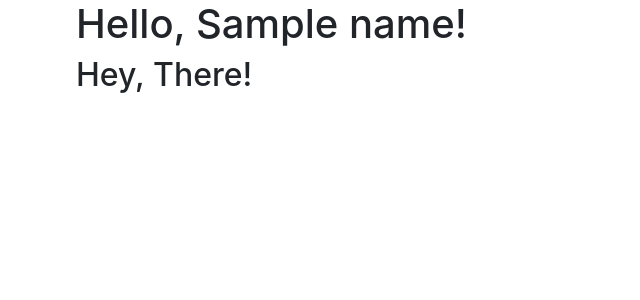
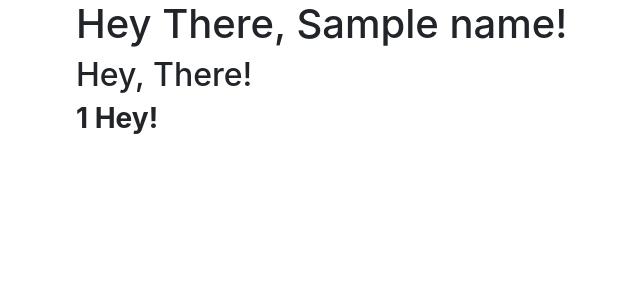
Before and after one commit to JogeshGhadai/DjangoProjects, a Django app: template sampleproject/hello_world/templates/hello_world.html in a window 1280 px wide. Shown: the part 56-356 px from the top of the page, without its empty margins (9-649 px from the left). Run offline with Django 3.2, Linux system fonts and the light colour scheme; the template is opened without the code that fills it: most values are stand-ins (such as "Sample title", 1, 10 or a date in 2020); some libraries are stand-ins or nearby versions.

Commit message:
Trying random things in templates

```diff
--- a/sampleproject/hello_world/templates/hello_world.html
+++ b/sampleproject/hello_world/templates/hello_world.html
@@ -1,6 +1,15 @@
 {% extends "base.html"  %}
 
 {% block page_content  %}
-<h1>Hello, {{name}}!</h1>
-<h2>Hey, There!</h2>
+	{% if chk == 'j' %}
+		<h1>Hello, {{name}}!</h1>
+	{% elif chk == 'g' %}
+		<h1>Hey, {{name}}!</h1>
+	{% else %}
+		<h1>Hey There, {{name}}!</h1>
+	{% endif %}
+	<h2>Hey, There!</h2>
+	{% for count in itr %}
+		<h3><b>{{count}} Hey!</b></h3>
+	{% endfor %}
 {% endblock %}
--- a/sampleproject/hello_world/views.py
+++ b/sampleproject/hello_world/views.py
@@ -3,4 +3,4 @@ from django.shortcuts import render
 def hello_world(request, name):
     # import pdb;pdb.set_trace()
     print("Hello "+name)
-    return render(request, 'hello_world.html', {"name":name})
+    return render(request, 'hello_world.html', {"name":name, "chk":name[0].lower(), "itr":[1,2,3,4,5]})
```
